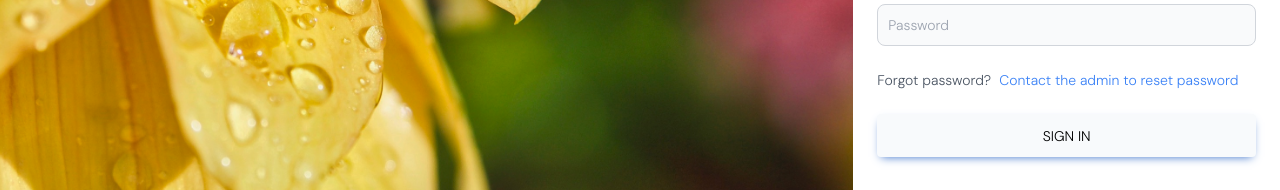
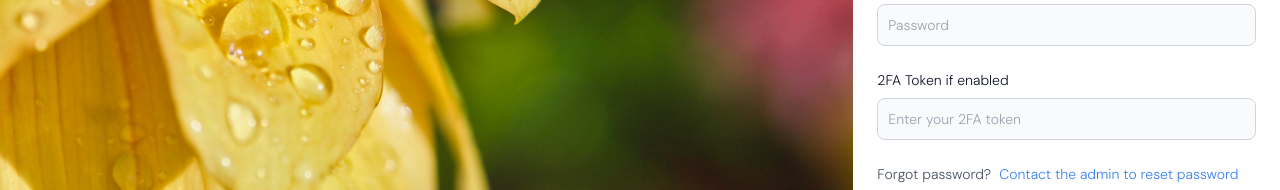
Before and after one commit to JoakimSP/myImages-next, a Next.js app: page /auth/photographerSignIn in a window 1280 px wide. Shown: the part 573-763 px from the top of the page. Built offline with nearby package versions, Linux system fonts and the light colour scheme.

Commit message:
Add input for token

```diff
--- a/pages/auth/photographerSignIn.js
+++ b/pages/auth/photographerSignIn.js
@@ -11,6 +11,7 @@ export default function PhotographerSignIn() {
     const [errorMessage, setErrorMessage] = useState("");
     const email = useRef("");
     const pass = useRef("");
+    const token = useRef("");
     const router = useRouter()
 
     const onSubmit = async (e) => {
@@ -18,11 +19,13 @@ export default function PhotographerSignIn() {
         const result = await signIn("credentials", {
             email: email.current,
             password: pass.current,
+            token: token.current,
             redirect: false,
             callbackUrl: "/",
         });
 
         if (result?.error) {
+            console.log(result.error)
             setErrorMessage("Incorrect email or password. Please try again.");
         } else {
             setErrorMessage("");
@@ -87,6 +90,19 @@ export default function PhotographerSignIn() {
                                     required
                                 />
                             </div>
+
+                            <div className="mb-6">
+                                <label htmlFor="token" className="block mb-2 text-sm font-medium text-gray-900 dark:text-white">
+                                    2FA Token if enabled
+                                </label>
+                                <input
+                                    type="text"
+                                    id="token"
+                                    placeholder="Enter your 2FA token"
+                                    className="bg-gray-50 border border-gray-300 text-gray-900 text-sm rounded-lg focus:ring-blue-500 focus:border-blue-500 block w-full p-2.5 dark:bg-gray-700 dark:border-gray-600 dark:placeholder-gray-400 dark:text-white dark:focus:ring-blue-500 dark:focus:border-blue-500"
+                                    onChange={(e) => (token.current = e.target.value)}
+                                />
+                            </div>
                             {/* Remember me and Forgot password link */}
                             <div className="mb-6 flex items-center justify-between">
                                 <div>
```
